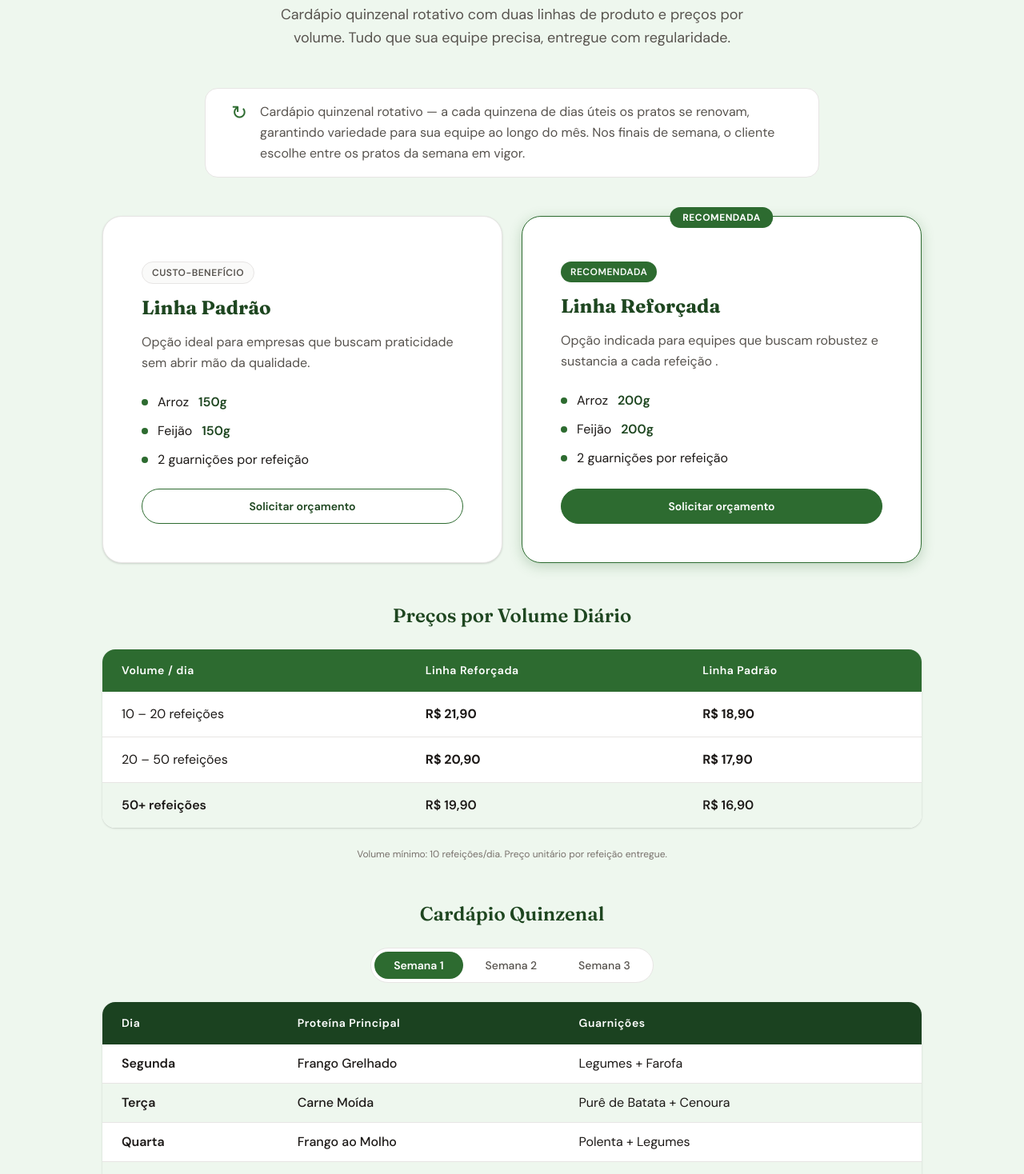
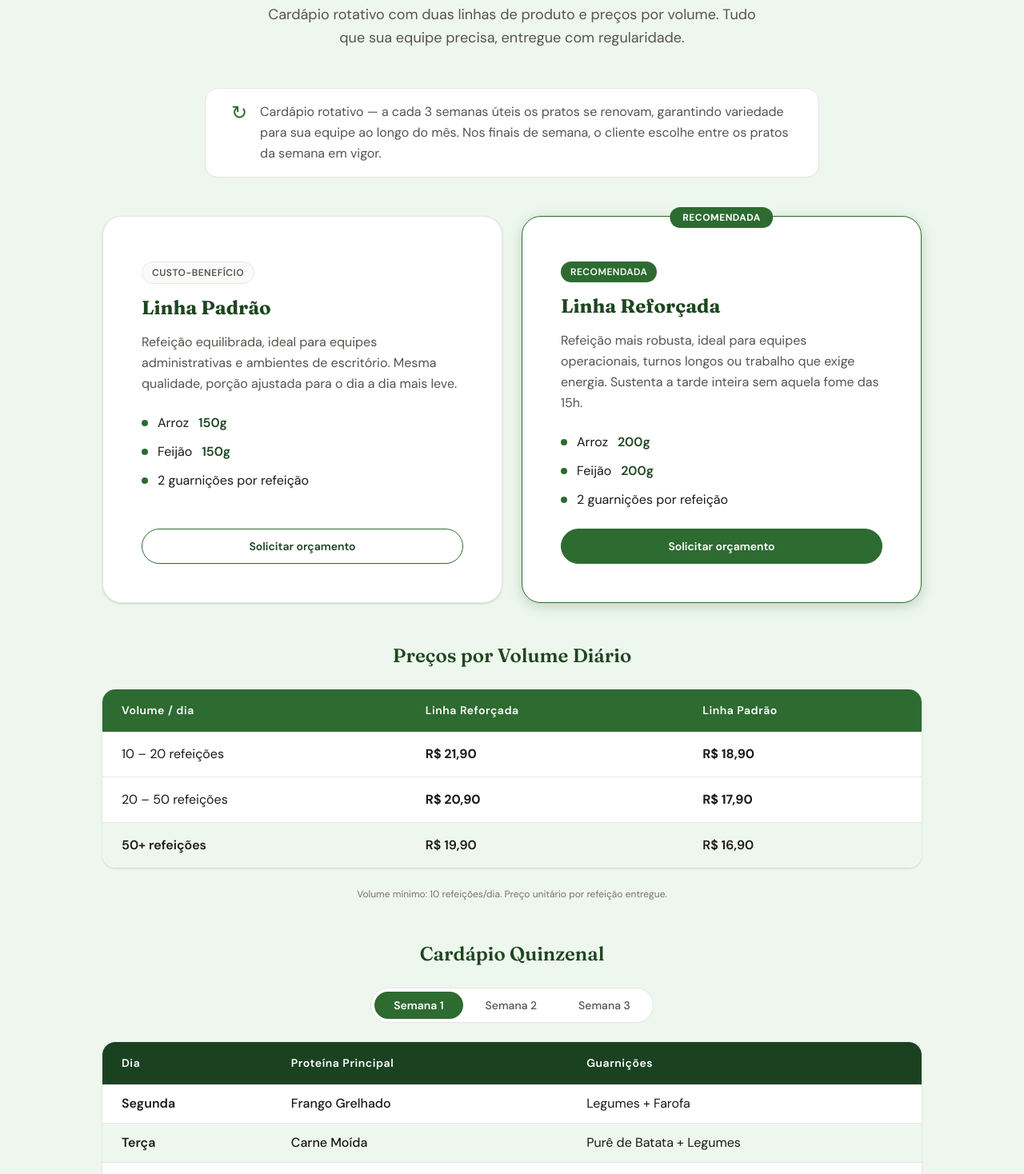
Before and after one commit to Guelmcf/Landing-page-sau, a React (Vite) app: page / in a window 1280 px wide. Shown: the part 4040-5508 px from the top of the page at 80% size. Built offline with nearby package versions, Linux system fonts and the light colour scheme.

Commit message:
fix: Fix copy and descriptions

```diff
--- a/src/components/cardapio.tsx
+++ b/src/components/cardapio.tsx
@@ -17,9 +17,9 @@ const semanas: Semana[] = [
         label: 'Semana 1',
         dias: [
             { dia: 'Segunda', proteina: 'Frango Grelhado',  guarnicoes: 'Legumes + Farofa' },
-            { dia: 'Terça',   proteina: 'Carne Moída',      guarnicoes: 'Purê de Batata + Cenoura' },
-            { dia: 'Quarta',  proteina: 'Frango ao Molho',  guarnicoes: 'Polenta + Legumes' },
-            { dia: 'Quinta',  proteina: 'Pernil Grelhado',  guarnicoes: 'Abobrinha + Farofa' },
+            { dia: 'Terça',   proteina: 'Carne Moída',      guarnicoes: 'Purê de Batata + Legumes' },
+            { dia: 'Quarta',  proteina: 'Sobrecoxa ao Molho',  guarnicoes: 'Polenta + Legumes' },
+            { dia: 'Quinta',  proteina: 'Pernil Grelhado',  guarnicoes: 'Fritas + Farofa' },
             { dia: 'Sexta',   proteina: 'Frango Empanado',  guarnicoes: 'Farofa + Fritas' },
         ],
     },
@@ -27,17 +27,17 @@ const semanas: Semana[] = [
         label: 'Semana 2',
         dias: [
             { dia: 'Segunda', proteina: 'Pernil ao Molho',        guarnicoes: 'Batata + Legumes' },
-            { dia: 'Terça',   proteina: 'Frango Curry',            guarnicoes: 'Legumes + Farofa' },
-            { dia: 'Quarta',  proteina: 'Almôndegas Bovinas',      guarnicoes: 'Macarrão + Legumes' },
+            { dia: 'Terça',   proteina: 'Almôndegas Bovinas',            guarnicoes: 'Macarrão + Legumes' },
+            { dia: 'Quarta',  proteina: 'Sobrecoxa Assada',      guarnicoes: 'Legumes + Farofa' },
             { dia: 'Quinta',  proteina: 'Paleta Suína Acebolada',  guarnicoes: 'Cenoura/Vagem + Purê' },
-            { dia: 'Sexta',   proteina: 'Frango Grelhado',         guarnicoes: 'Farofa + Vinagrete' },
+            { dia: 'Sexta',   proteina: 'Frango Grelhado',         guarnicoes: 'Farofa + Fritas' },
         ],
     },
     {
         label: 'Semana 3',
         dias: [
             { dia: 'Segunda', proteina: 'Frango ao Molho',  guarnicoes: 'Purê de Batata + Legumes' },
-            { dia: 'Terça',   proteina: 'Costelinha Suína', guarnicoes: 'Legumes + Farofa' },
+            { dia: 'Terça',   proteina: 'Linguiça de Pernil', guarnicoes: 'Legumes + Farofa' },
             { dia: 'Quarta',  proteina: 'Frango Grelhado',  guarnicoes: 'Macarrão + Legumes' },
             { dia: 'Quinta',  proteina: 'Carne Moída',      guarnicoes: 'Abobrinha + Polenta' },
             { dia: 'Sexta',   proteina: 'Frango Empanado',  guarnicoes: 'Farofa + Fritas' },
@@ -66,7 +66,7 @@ function Cardapio() {
                 Refeições para a sua empresa
             </p>
             <p className="cd-subtitulo" data-reveal data-reveal-delay="100">
-                Cardápio quinzenal rotativo com duas linhas de produto e preços por volume.
+                Cardápio rotativo com duas linhas de produto e preços por volume.
                 Tudo que sua equipe precisa, entregue com regularidade.
             </p>
 
@@ -74,7 +74,7 @@ function Cardapio() {
             <div className="cd-rotativo" data-reveal data-reveal-delay="100">
                 <span className="cd-rotativo-icon" aria-hidden="true">↻</span>
                 <p className="cd-rotativo-texto">
-                    Cardápio quinzenal rotativo — a cada quinzena de dias úteis os pratos se renovam,
+                    Cardápio rotativo — a cada 3 semanas úteis os pratos se renovam,
                     garantindo variedade para sua equipe ao longo do mês. Nos finais de semana, o
                     cliente escolhe entre os pratos da semana em vigor.
                 </p>
@@ -88,8 +88,8 @@ function Cardapio() {
                         <span className="cd-linha-tag cd-linha-tag--padrao">Custo-benefício</span>
                         <h3 className="cd-linha-nome">Linha Padrão</h3>
                         <p className="cd-linha-desc">
-                            Opção ideal para empresas que buscam
-                            praticidade sem abrir mão da qualidade.
+                        Refeição equilibrada, ideal para equipes administrativas e ambientes de escritório.
+                        Mesma qualidade, porção ajustada para o dia a dia mais leve.
                         </p>
                     </div>
                     <ul className="cd-linha-itens">
@@ -108,9 +108,8 @@ function Cardapio() {
                         <span className="cd-linha-tag cd-linha-tag--reforcada">Recomendada</span>
                         <h3 className="cd-linha-nome">Linha Reforçada</h3>
                         <p className="cd-linha-desc">
-                            Opção indicada para equipes que buscam robustez e sustancia
-                            a cada refeição
-                            .
+                        Refeição mais robusta, ideal para equipes operacionais, turnos longos ou trabalho que exige energia.
+                        Sustenta a tarde inteira sem aquela fome das 15h.
                         </p>
                     </div>
                     <ul className="cd-linha-itens">
```
